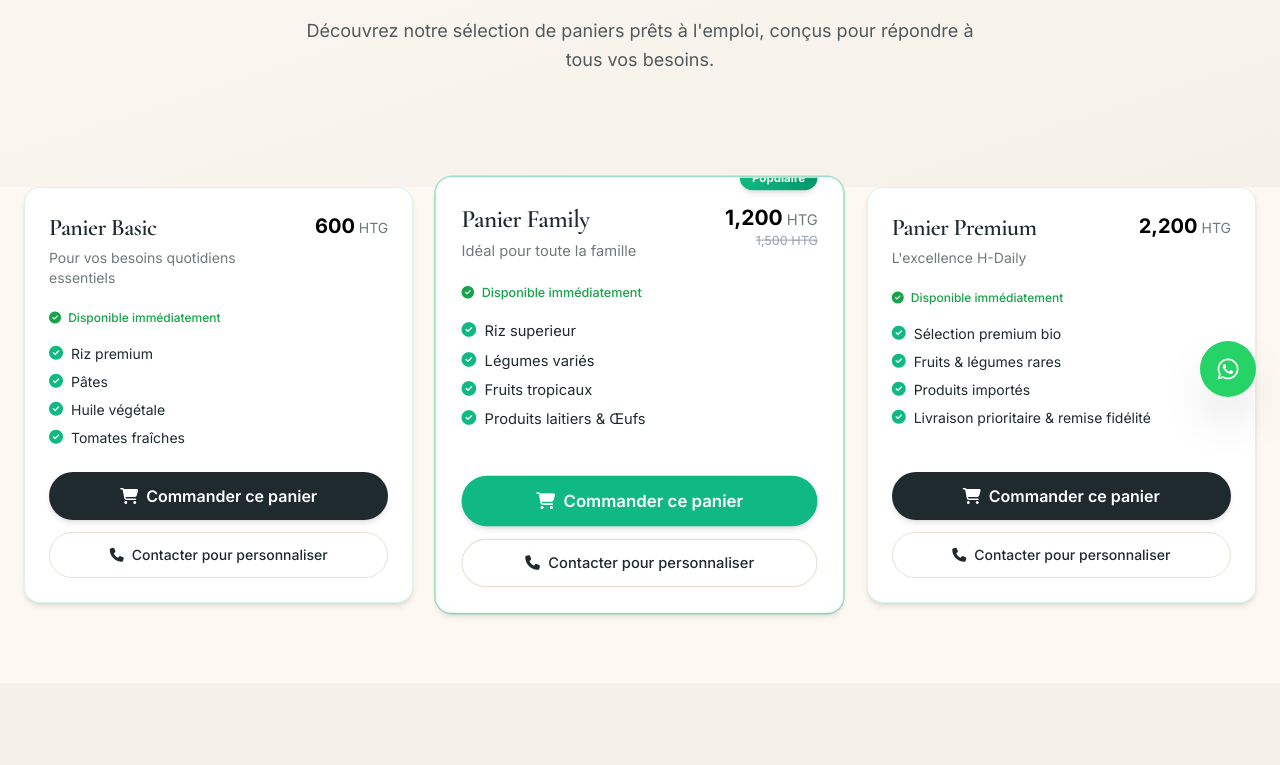
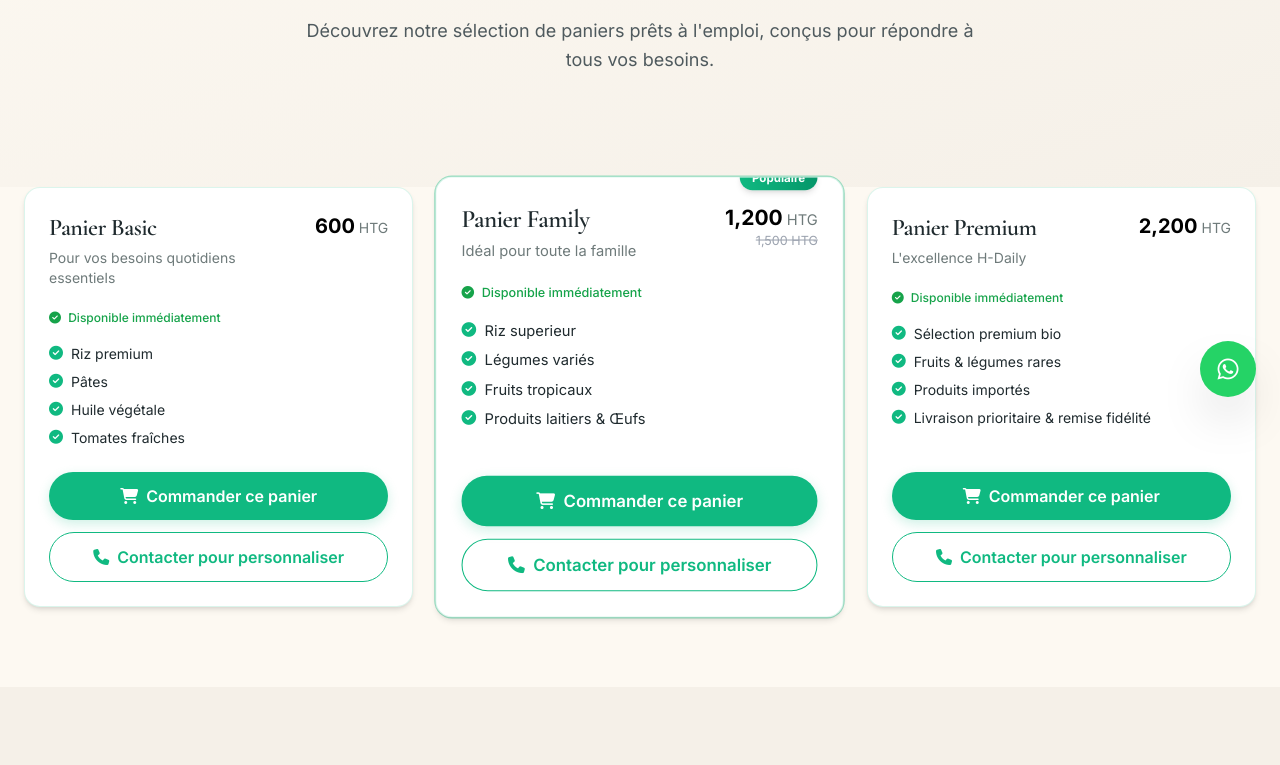
Before and after one commit to hisberts-tech/website-hdaily, a React (Vite) app: page /paniers in a window 1280 px wide. Shown: the part 379-1144 px from the top of the page. Built offline with nearby package versions, Linux system fonts and the light colour scheme.

Commit message:
Fix UI: standardize buttons on Paniers page

```diff
--- a/src/pages/Paniers.tsx
+++ b/src/pages/Paniers.tsx
@@ -115,16 +115,14 @@ const Paniers: React.FC = () => {
                 <div className="space-y-3">
                   <button
                     onClick={() => handlePanierOrder(panier.name, panier.price)}
-                    className={`w-full py-3 rounded-full font-semibold shadow-md transition ${
-                      panier.popular ? 'btn-primary' : 'bg-hd-secondary text-white hover:bg-hd-primary'
-                    }`}
+                    className="btn-primary w-full flex justify-center items-center py-3"
                   >
                     <i className="fas fa-shopping-cart mr-2"></i>
                     Commander ce panier
                   </button>
                   <Link
                     to="/contact"
-                    className="block w-full py-3 border border-hd-border rounded-full text-center text-sm font-medium text-hd-secondary hover:border-hd-primary hover:text-hd-primary transition"
+                    className="btn-secondary w-full flex justify-center items-center py-3"
                   >
                     <i className="fas fa-phone mr-2"></i>
                     Contacter pour personnaliser
```
